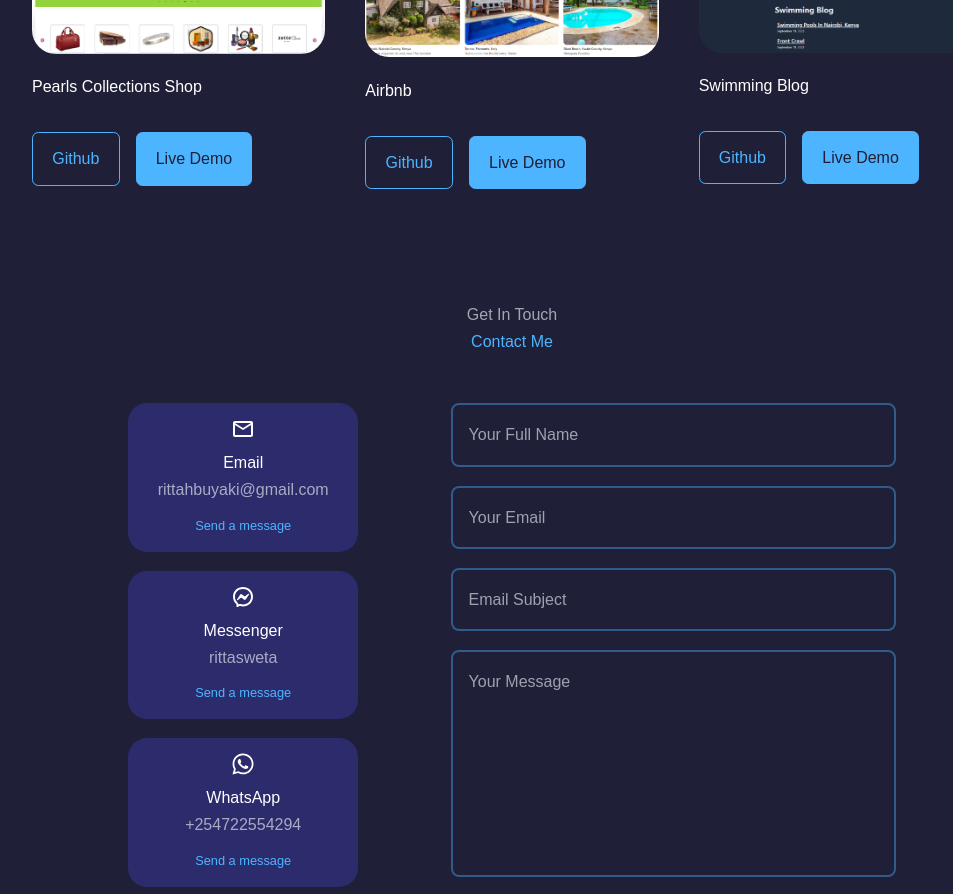
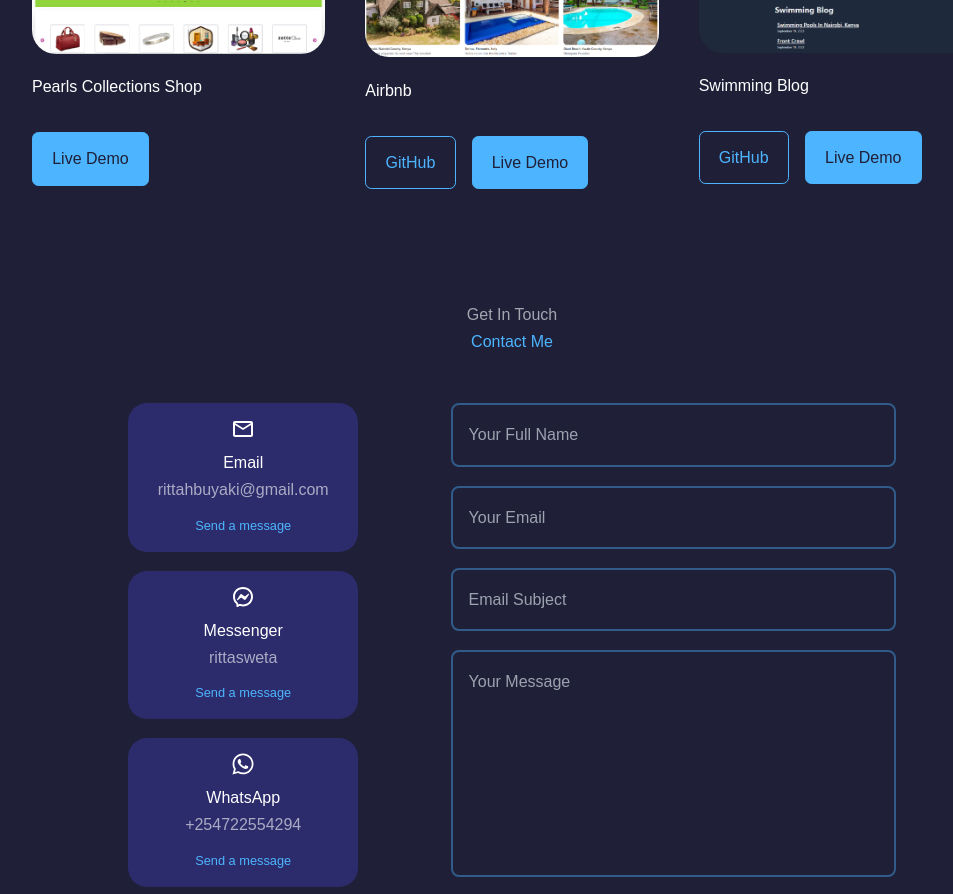
Before and after one commit to Buyaki01/react-portfolio-website, a React (Create React App) app: page / in a window 1280 px wide. Shown: the part 1580-2474 px from the top of the page, without its empty margins (128-1081 px from the left). Built offline with nearby package versions, Linux system fonts and the light colour scheme; the HTML template or start-up script is replaced by a standard one.

Commit message:
Add condition statement to solve repositories that are private

```diff
--- a/src/components/projects/Projects.jsx
+++ b/src/components/projects/Projects.jsx
@@ -8,22 +8,25 @@
     id: 1,
     image: pearlsCollections,
     title: 'Pearls Collections Shop',
-    github: 'https://github.com/Buyaki01/nextjs13-online-store-shop',
-    demo: 'https://pearls-thamani-collections.vercel.app'
+    github: 'https://github.com/Buyaki01/nextjs-online-store-shop',
+    demo: 'https://pearls-thamani-collections.vercel.app',
+    isPrivate: true,
   },
   {
     id: 2,
     image: airbnb,
     title: 'Airbnb',
     github: 'https://github.com/Buyaki01/react-redux-airbnb-client',
-    demo: 'https://react-redux-airbnb-client.onrender.com'
+    demo: 'https://react-redux-airbnb-client.onrender.com',
+    isPrivate: false,
   },
   {
     id: 3,
     image: swimmingBlog,
     title: 'Swimming Blog',
     github: 'https://github.com/Buyaki01/swimming-blog-nextjs',
-    demo: 'https://swimming-blog-nextjs.vercel.app'
+    demo: 'https://swimming-blog-nextjs.vercel.app',
+    isPrivate: false,
   },
 ]
 
@@ -34,7 +37,7 @@
       <h2>Projects</h2>
       <div className="container portfolio__container">
         {
-          data.map(({ id, image, title, github, demo}) => {
+          data.map(({ id, image, title, github, demo, isPrivate}) => {
             return (
               <article key={id} className='portfolio__item'>
                 <div className="portfolio__item-image">
@@ -42,8 +45,14 @@
                 </div>
                 <h3 className='whitespace-nowrap'>{title}</h3>
                 <div className='portfolio__item-cta'>
-                  <a href={github} className='btn' target='_blank'>Github</a>
-                  <a href={demo} className='btn btn-primary' target='_blank'>Live Demo</a>
+                  {!isPrivate && (
+                    <a href={github} className='btn' target='_blank'>
+                      GitHub
+                    </a>
+                  )}
+                  <a href={demo} className='btn btn-primary' target='_blank'>
+                    Live Demo
+                  </a>
                 </div>
               </article>
             )
```
Also changed, not shown: 1 other file (tests, documents, lock files or other folders).
